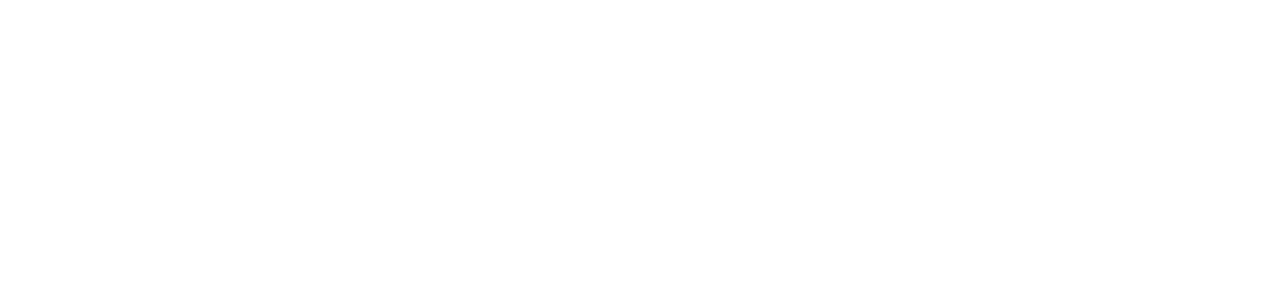
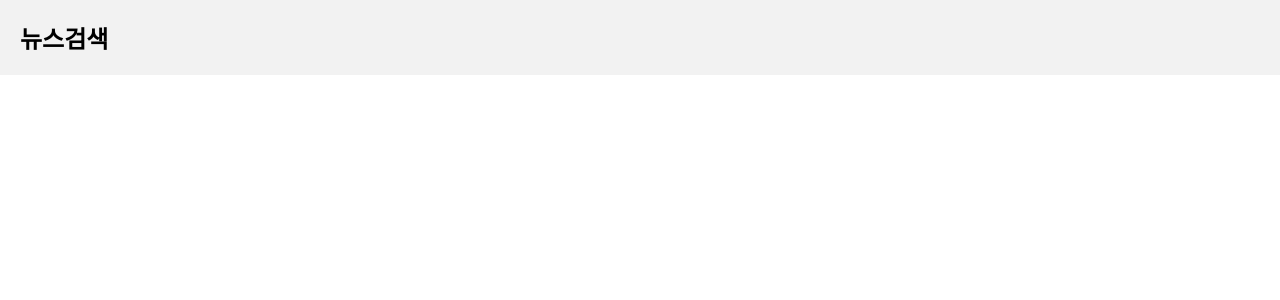
Before and after one commit to skymill2000/fintech0731, a React (Create React App) app in the folder fintech/: page /news in a window 1280 px wide. Before the commit this address had no page. Shown: the top 300 px of the page. Built offline with nearby package versions, Linux system fonts and the light colour scheme.

Commit message:
Lecture(실습1): 뉴스 검색 API 페이지 구성  구현 대상 :   <SearchInput> <NewsList>

```diff
--- a/fintech/src/App.js
+++ b/fintech/src/App.js
@@ -3,15 +3,13 @@
 import ListComponent from "./components/ListComponent";
 import StyledComponent from "./components/StyledComponent";
 import AxiosComponent from "./components/AxiosComponent";
+import NewsPage from "./pages/NewsPage";
 
 function App() {
   return (
     <BrowserRouter>
       <Routes>
-        <Route path="/" element={<Welcome></Welcome>}></Route>
-        <Route path="/axios" element={<AxiosComponent />}></Route>
-        <Route path="/list" element={<ListComponent />}></Route>
-        <Route path="/style" element={<StyledComponent />}></Route>
+        <Route path="/news" element={<NewsPage />}></Route>
       </Routes>
     </BrowserRouter>
   );
--- /dev/null
+++ b/fintech/src/components/common/AppHeader.js
@@ -0,0 +1,17 @@
+import React from "react";
+import styled from "styled-components";
+
+const HeaderContainer = styled.div`
+  display: flex;
+  align-items: center;
+  background-color: #f2f2f2;
+  padding: 20px;
+  font-size: 24px;
+  font-weight: bold;
+`;
+
+const AppHeader = ({ title }) => {
+  return <HeaderContainer>{title}</HeaderContainer>;
+};
+
+export default AppHeader;
--- /dev/null
+++ b/fintech/src/pages/NewsPage.js
@@ -0,0 +1,29 @@
+import React, { useState } from "react";
+import AppHeader from "../components/common/AppHeader";
+
+const NewsPage = () => {
+  const [searchText, setSearchText] = useState();
+  const [searchResult, setSearchResult] = useState([]);
+
+  const handleChange = (e) => {
+    const searchText = e.target.value;
+    setSearchText(searchText);
+  };
+
+  const handleClick = () => {
+    console.log(searchText);
+  };
+
+  return (
+    <div>
+      <AppHeader title={"뉴스검색"}></AppHeader>
+      {/* <SearchInput
+        handleChange={handleChange}
+        handleClick={handleClick}
+      ></SearchInput>
+      <NewsList newsList={searchResult}></NewsList> */}
+    </div>
+  );
+};
+
+export default NewsPage;
```
